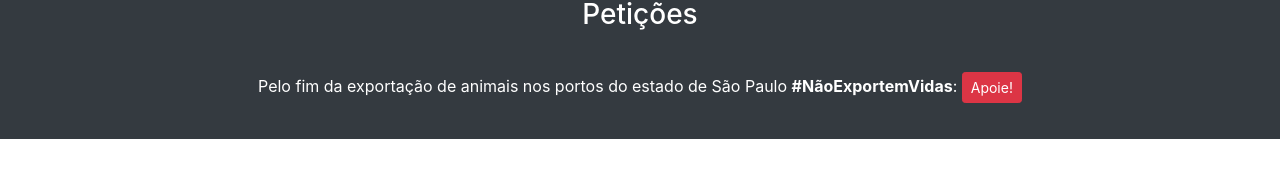
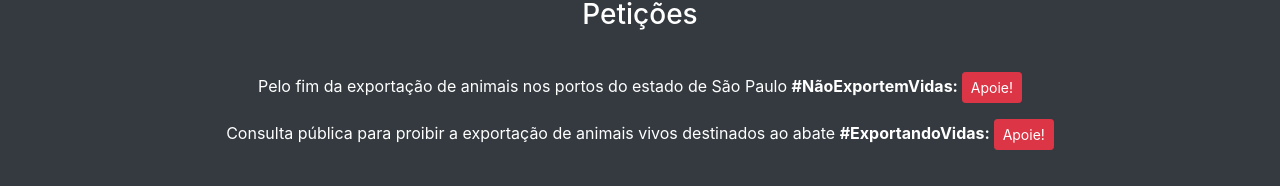
Before and after one commit to exportinglives/exportinglives.github.io, an Angular app: page / in a window 1280 px wide. Shown: the part 1508-1698 px from the top of the page. Built offline with nearby package versions, Linux system fonts and the light colour scheme.

Commit message:
Add petition model

```diff
--- /dev/null
+++ b/src/app/petitions/Models/Petition.ts
@@ -0,0 +1,11 @@
+export class Petition {
+  hashTag: String;
+  text: String;
+  url: URL;
+
+  constructor(hashTag: String, text: String, url: URL) {
+    this.hashTag = hashTag;
+    this.text = text;
+    this.url = url;
+  }
+}
--- a/src/app/petitions/petitions.component.html
+++ b/src/app/petitions/petitions.component.html
@@ -4,10 +4,10 @@
       <h3>Petições</h3>
     </div>
     <div class="mx-auto petitions text-white">
-      <p>Pelo fim da exportação de animais nos portos do estado de São Paulo
-        <strong>#NãoExportemVidas</strong>:
-        <a class="btn btn-sm btn-danger" href="https://www.change.org/p/pelo-fim-da-exporta%C3%A7%C3%A3o-cruel-de-animais-em-portos-do-estado-de-s%C3%A3o-paulo-n%C3%A3oexportemvidas"
-          target="_blank" rel="external">Apoie!</a>
+      <p *ngFor="let petition of petitions">
+        {{petition.text}}
+        <strong>{{petition.hashTag}}</strong>
+        <a class="btn btn-sm btn-danger" href="{{petition.url}}" target="_blank" rel="external">Apoie!</a>
       </p>
     </div>
   </div>
--- a/src/app/petitions/petitions.component.ts
+++ b/src/app/petitions/petitions.component.ts
@@ -1,15 +1,34 @@
-import { Component, OnInit } from '@angular/core';
+import {Component, OnInit} from '@angular/core';
+import {Petition} from './Models/Petition';
 
 @Component({
   selector: 'app-petitions',
   templateUrl: './petitions.component.html',
-  styleUrls: ['./petitions.component.css']
+  styleUrls: ['./petitions.component.css'],
 })
 export class PetitionsComponent implements OnInit {
+  petitions: Array<Petition> = [];
 
-  constructor() { }
+  constructor() {}
 
   ngOnInit() {
+    this.petitions.push(
+      new Petition(
+        '#NãoExportemVidas: ',
+        'Pelo fim da exportação de animais nos portos do estado de São Paulo ',
+        new URL(
+          // tslint:disable-next-line:max-line-length
+          'https://www.change.org/p/pelo-fim-da-exporta%C3%A7%C3%A3o-cruel-de-animais-em-portos-do-estado-de-s%C3%A3o-paulo-n%C3%A3oexportemvidas'
+        )
+      ),
+      new Petition(
+        '#ExportandoVidas: ',
+        'Consulta pública para proibir a exportação de animais vivos destinados ao abate ',
+        new URL(
+          // tslint:disable-next-line:max-line-length
+          'https://www12.senado.leg.br/ecidadania/visualizacaomateria?id=134057&voto=favor'
+        )
+      )
+    );
   }
-
 }
```
Also changed, not shown: src/app/app.module.ts (+13 -14 lines).
